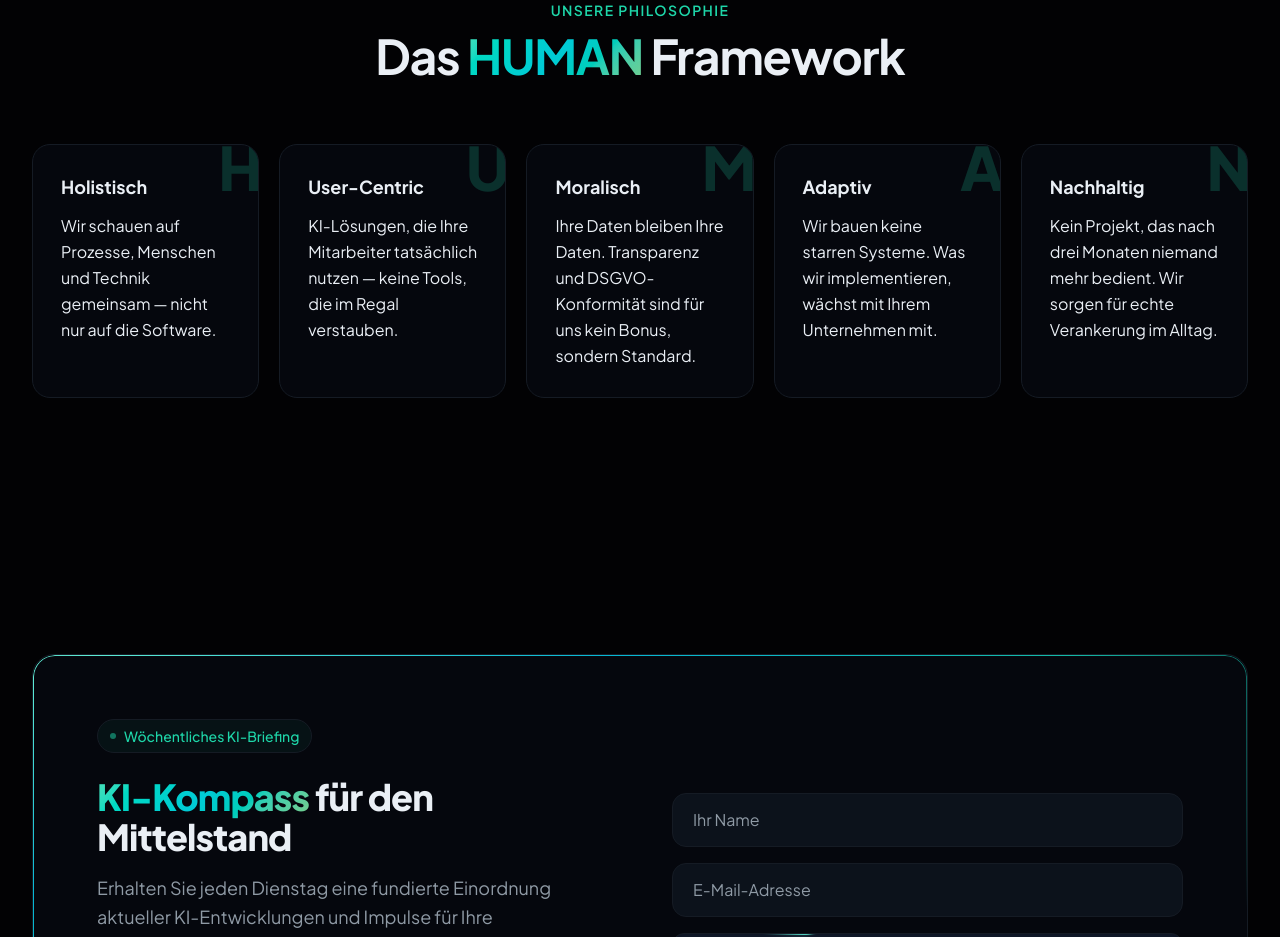
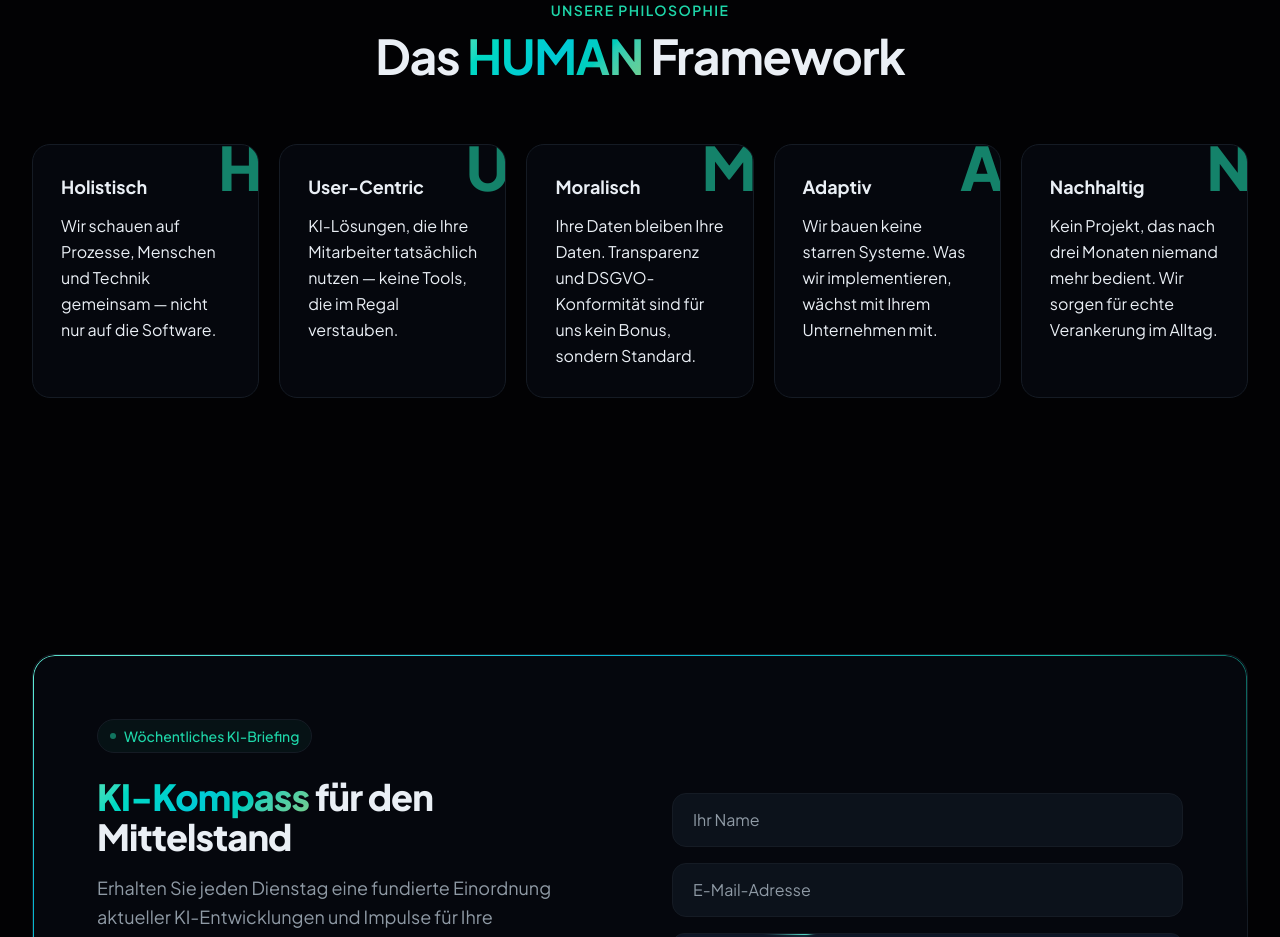
Before and after one commit to blair136/ai-explorers-consulting, a React (Vite) app: page / in a window 1280 px wide. Shown: the part 4500-5437 px from the top of the page. Built offline with nearby package versions, Linux system fonts and the light colour scheme.

Commit message:
fix: increase HUMAN letter visibility from /20 to /60 opacity

```diff
--- a/components/HumanFramework.tsx
+++ b/components/HumanFramework.tsx
@@ -70,7 +70,7 @@ export default function HumanFramework() {
                 onMouseLeave={() => setHoveredIndex(null)}
               >
                 {/* Big letter watermark */}
-                <span className="absolute -right-1 -top-2 select-none text-6xl font-extrabold text-primary/20">
+                <span className="absolute -right-1 -top-2 select-none text-6xl font-extrabold text-primary/60">
                   {pillar.letter}
                 </span>
 
```
